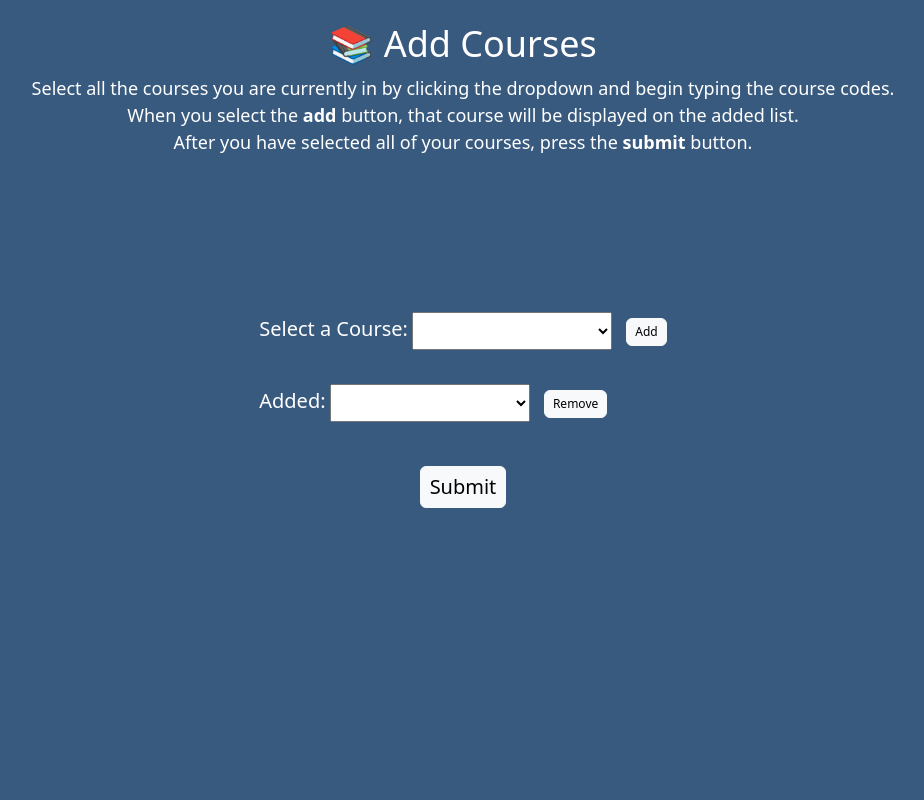
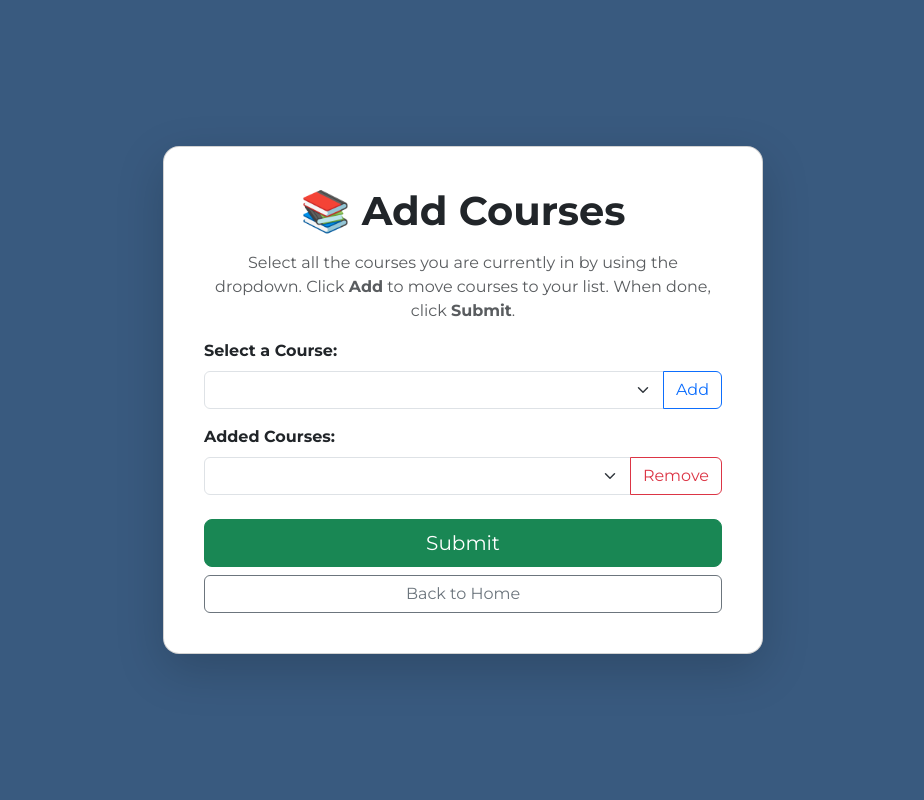
Before and after one commit to m3dlin/Rattler-NoteHub, a Flask app: page /addcourses in a window 1280 px wide. Shown: the whole page, without its empty margins (177-1101 px from the left). Run offline with Flask 3, Linux system fonts and the light colour scheme; data that the repository does not hold is empty.

Commit message:
revamped sign up and add course pages

```diff
--- a/templates/add-courses-page.html
+++ b/templates/add-courses-page.html
@@ -3,131 +3,92 @@
 <head>
     <meta charset="UTF-8">
     <meta name="viewport" content="width=device-width, initial-scale=1.0">
+    <title>Add Courses</title>
+    <link href="https://cdn.jsdelivr.net/npm/bootstrap@5.3.2/dist/css/bootstrap.min.css" rel="stylesheet">
     <link rel="stylesheet" href="https://fonts.googleapis.com/css2?family=Montserrat:wght@400;700&display=swap">
     <link rel="stylesheet" href="static/styles.css">
-    <link href="https://cdn.jsdelivr.net/npm/bootstrap@5.3.2/dist/css/bootstrap.min.css" rel="stylesheet" integrity="sha384-T3c6CoIi6uLrA9TneNEoa7RxnatzjcDSCmG1MXxSR1GAsXEV/Dwwykc2MPK8M2HN" crossorigin="anonymous">
-    <style>
-        body{
-        background: #395a7f;
-        color:white
-        }
-     </style>
-    <title>Add Courses</title>
     <style>
         body {
-
-            display: flex;
-            align-items: center;
-            justify-content: center;
-            height: 50vh;
-            margin: 0;
-            flex-direction: column; /* Center elements vertically */
-        }
-
-        #container {
-            text-align: center;
-        }
-
-        #addCourses {
-            width: 200px; /* Adjusted width for the dropdown */
-            margin-bottom: 10px; /* Added margin to move it down */
-        }
-
-        #currentCourses {
-            width: 200px; /* Adjusted width for the dropdown */
-            margin-bottom: 10px; /* Added margin to move it down */
-        }
-
-        #addedText {
-            width: 200px; /* Adjusted width for the text box */
-        }
-
-        #submitButton {
-            margin-top: 10px; /* Added margin to move the button down */
+            background: #395a7f;
+            font-family: 'Montserrat', sans-serif;
         }
     </style>
 </head>
 <body>
-    <div style="margin-bottom: 140px; text-align: center; margin-top: 130px;">
-        <h1 style="font-size: 36px; margin-bottom: 10px;">📚 Add Courses</h1>
-        <p style="font-size: 18px;">
-            Select all the courses you are currently in by clicking the dropdown and begin typing the course codes.<br>
-            When you select the <strong>add</strong> button, that course will be displayed on the added list.<br>
-            After you have selected all of your courses, press the <strong>submit</strong> button.
+    <div class="container d-flex justify-content-center align-items-center min-vh-100">
+        <div class="card shadow-lg p-4" style="max-width: 600px; width: 100%; border-radius: 1rem;">
+            <div class="card-body text-center">
+                <h1 class="card-title mb-3">📚 Add Courses</h1>
+                <p class="card-text text-muted">
+                    Select all the courses you are currently in by using the dropdown. Click <strong>Add</strong> to move courses to your list. When done, click <strong>Submit</strong>.
                 </p>
+
+                <form id="courseForm" action="/submit_courses" method="POST" onsubmit="return showDone();">
+                    <div class="mb-3 text-start">
+                        <label for="addCourses" class="form-label fw-bold">Select a Course:</label>
+                        <div class="input-group">
+                            <select id="addCourses" name="addCourses" class="form-select">
+                                {% for course in courses %}
+                                    <option value="{{ course }}">{{ course }}</option>
+                                {% endfor %}
+                            </select>
+                            <button type="button" class="btn btn-outline-primary" onclick="addCourse()">Add</button>
+                        </div>
                     </div>
 
-
-    <form id="courseForm" action="/submit_courses" method="POST" onsubmit="return showDone();">
-        <label for="addCourses" style="font-size: 20px;">Select a Course:</label>
-        <select id="addCourses" name="addCourses" style="font-size: 13px; padding: 8px; margin-right: 10px;">
-            {% for course in courses %}
-                <option value="{{ course}}">
-                    {{ course }}
-                </option>
-            {% endfor %}
+                    <div class="mb-3 text-start">
+                        <label for="currentCourses" class="form-label fw-bold">Added Courses:</label>
+                        <div class="input-group">
+                            <select id="currentCourses" name="currentCourses" class="form-select">
+                                <!-- Filled dynamically -->
                             </select>
-        <button id="addButton" onclick="addCourse()" type="button" style="--bs-btn-padding-y: .25rem; --bs-btn-padding-x: .5rem; --bs-btn-font-size: .75rem;" class="btn btn-light">
-            Add
-        </button>
-        <br><br>
-
-        <label for="addedText" style="font-size: 20px;">Added:</label>
-        <select id="currentCourses" name="currentCourses" style="font-size: 13px; padding: 8px; margin-right: 10px;">
-        </select>
-        <button id="removeButton" onclick="removeCourse()" type="button" style="--bs-btn-padding-y: .25rem; --bs-btn-padding-x: .5rem; --bs-btn-font-size: .75rem;" class="btn btn btn-light">
-            Remove
-        </button>
-        <br><br>
+                            <button type="button" class="btn btn-outline-danger" onclick="removeCourse()">Remove</button>
+                        </div>
+                    </div>
 
                     <input type="hidden" id="hiddenCourses" name="hiddenCourses">
-        <center><button id="submitButton" type="submit" style="--bs-btn-padding-y: .3rem; --bs-btn-padding-x: .55rem; --bs-btn-font-size: 1.25rem;" class="btn btn btn-light">
-            Submit
-        </button></center>
+
+                    <div class="d-grid gap-2 mt-4">
+                        <button id="submitButton" type="submit" class="btn btn-success btn-lg">Submit</button>
+                        <a href="/home" class="btn btn-outline-secondary">Back to Home</a>
+                    </div>
                 </form>
+            </div>
+        </div>
+    </div>
 
     <script>
         function removeCourse() {
-            var elementRemove = document.getElementById("currentCourses");
-            var selectedOption = elementRemove.options[elementRemove.selectedIndex];
-
-            var elementAdd = document.getElementById("addCourses");
-            var option = document.createElement("option");
-            option.text = selectedOption.value;
-            elementAdd.add(option); // adding to addCourses list
-
-            elementRemove.remove(elementRemove.selectedIndex); // removing from CurrentCourses
+            const current = document.getElementById("currentCourses");
+            const selected = current.options[current.selectedIndex];
+            const addList = document.getElementById("addCourses");
+            const option = document.createElement("option");
+            option.text = selected.value;
+            addList.add(option);
+            current.remove(current.selectedIndex);
         }
 
         function addCourse() {
-            var elementSelect = document.getElementById("addCourses");
-
-            var elementAdd = document.getElementById("currentCourses");
-            var option = document.createElement("option");
-            option.text = elementSelect[elementSelect.selectedIndex].value;
-            elementAdd.add(option); // adding to currentCourses list
-
-            elementSelect.remove(elementSelect.selectedIndex); // removing from addCourses
+            const select = document.getElementById("addCourses");
+            const added = document.getElementById("currentCourses");
+            const option = document.createElement("option");
+            option.text = select[select.selectedIndex].value;
+            added.add(option);
+            select.remove(select.selectedIndex);
         }
 
         function showDone() {
-            var currentCoursesSelect = document.getElementById("currentCourses");
-            var currentCoursesList = [];
+            const current = document.getElementById("currentCourses");
+            const courseList = [];
 
-            // loop through all options in currentCoursesSelect
-            for (var i = 0; i < currentCoursesSelect.options.length; i++) {
-                currentCoursesList.push(currentCoursesSelect.options[i].value);
+            for (let i = 0; i < current.options.length; i++) {
+                courseList.push(current.options[i].value);
             }
 
-            // set hiddenCourses to the list of courses
-            document.getElementById("hiddenCourses").value = JSON.stringify(currentCoursesList); // Convert list to JSON string
-
-            alert("Selected Courses:\n" + currentCoursesList.join("\n"));
+            document.getElementById("hiddenCourses").value = JSON.stringify(courseList);
+            alert("Selected Courses:\n" + courseList.join("\n"));
             alert("Successfully submitted!");
-
-            // submit the form
-            document.getElementById("courseForm").submit();
-
+            return true;
         }
     </script>
 </body>
--- a/templates/home-page.html
+++ b/templates/home-page.html
@@ -70,12 +70,6 @@
                         </svg>
                     </a>
 
-                    <a id="add-note-button" href="/addnote" style="color: black; padding-left: 10px; text-decoration: none;">
-                        <svg xmlns="http://www.w3.org/2000/svg" width="25" height="25" fill="currentColor" class="bi bi-folder-plus" viewBox="0 0 16 16">
-                            <path d="m.5 3 .04.87a2 2 0 0 0-.342 1.311l.637 7A2 2 0 0 0 2.826 14H9v-1H2.826a1 1 0 0 1-.995-.91l-.637-7A1 1 0 0 1 2.19 4h11.62a1 1 0 0 1 .996 1.09L14.54 8h1.005l.256-2.819A2 2 0 0 0 13.81 3H9.828a2 2 0 0 1-1.414-.586l-.828-.828A2 2 0 0 0 6.172 1H2.5a2 2 0 0 0-2 2m5.672-1a1 1 0 0 1 .707.293L7.586 3H2.19q-.362.002-.683.12L1.5 2.98a1 1 0 0 1 1-.98z"/>
-                            <path d="M13.5 9a.5.5 0 0 1 .5.5V11h1.5a.5.5 0 1 1 0 1H14v1.5a.5.5 0 1 1-1 0V12h-1.5a.5.5 0 0 1 0-1H13V9.5a.5.5 0 0 1 .5-.5"/>
-                        </svg>
-                    </a>
                 </h2>
                 <div class="container-fluid px-4">
                     <div class="row">
```
Also changed, not shown: templates/guidelines-page.html (+9 -9 lines), templates/inbox-page.html (+10 -0 lines), templates/sign-up-page.html (+57 -40 lines). Lines whose indentation alone changed are shown as unchanged.
